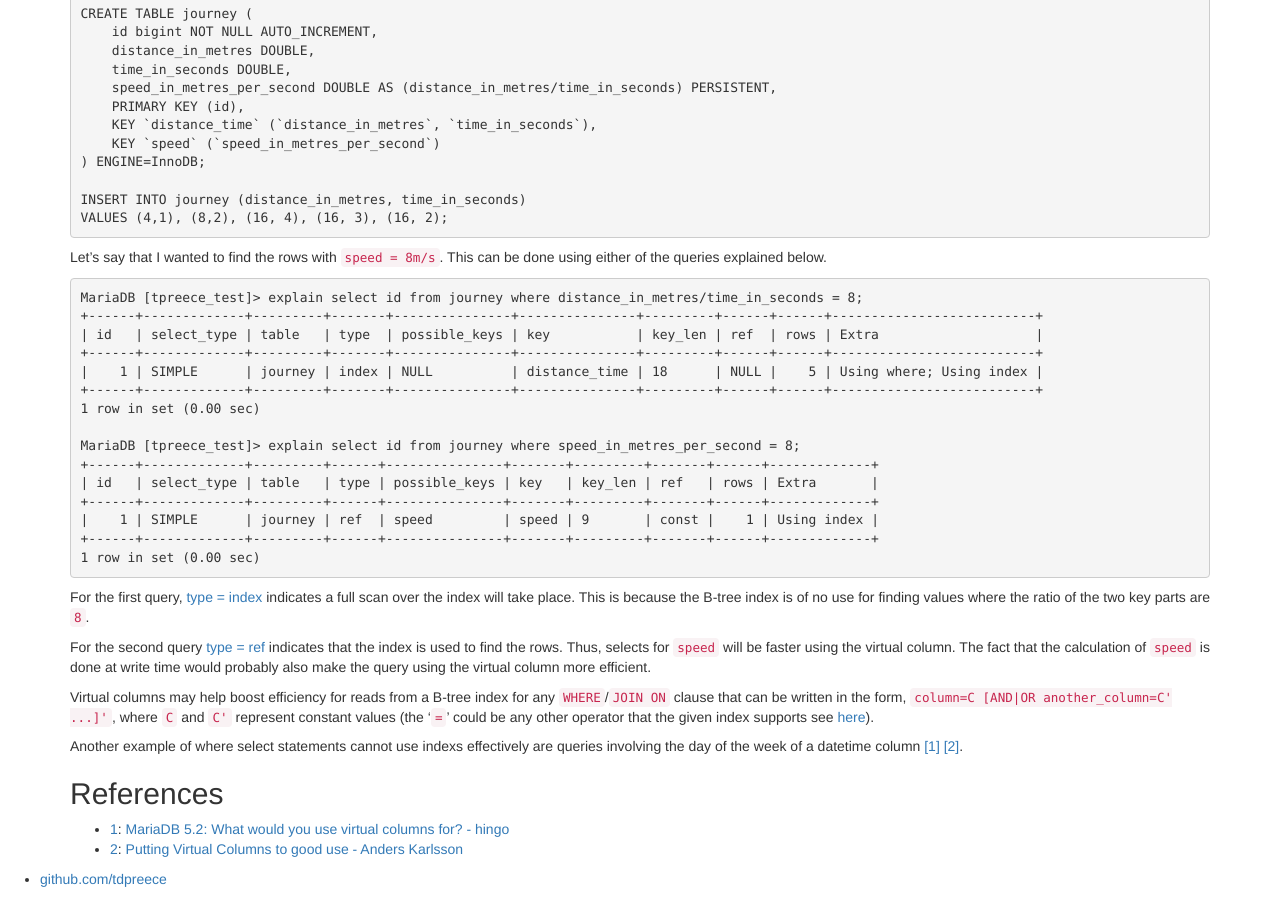
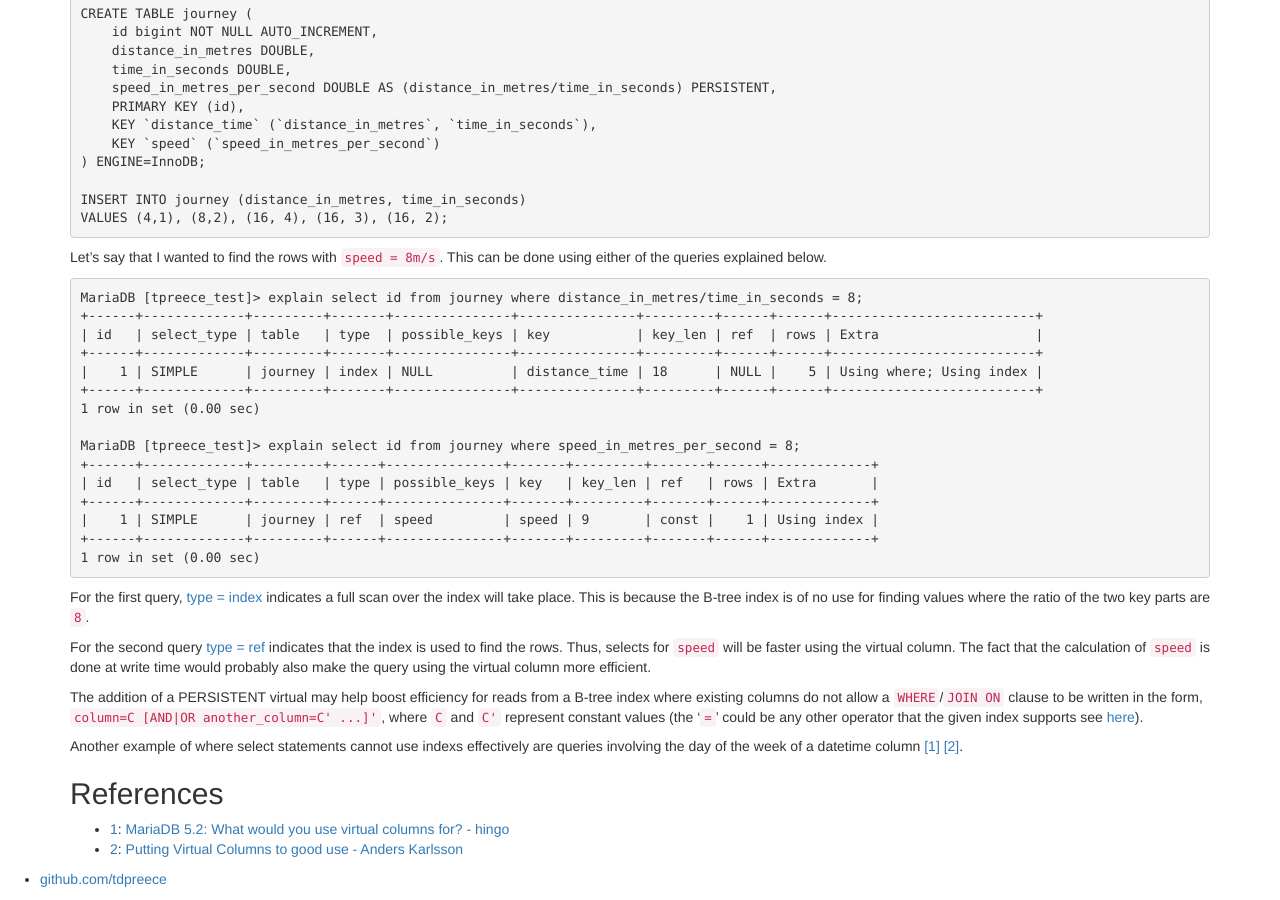
Before and after one commit to tdpreece/tdpreece.github.io, a Jekyll site: the page built from _posts/2016-12-13-uses-for-virtual-columns-in-mariadb.md, in a window 1280 px wide and 900 px high, scrolled down 1031 px. Built offline with Jekyll 4.4.1, drawn with Linux system fonts in a browser that asks for light colours.

Commit message:
virtual columns: fix negation.

```diff
--- a/_posts/2016-12-13-uses-for-virtual-columns-in-mariadb.md
+++ b/_posts/2016-12-13-uses-for-virtual-columns-in-mariadb.md
@@ -120,9 +120,9 @@ the virtual column.  The fact that the calculation of `speed` is done at write
 time would probably also make the query using the virtual column more
 efficient.
 
-Virtual columns may help
-boost efficiency for reads from a B-tree index
-for any `WHERE`/`JOIN ON` clause that can be written in
+The addition of a PERSISTENT virtual may help
+boost efficiency for reads from a B-tree index where existing
+columns do not allow a `WHERE`/`JOIN ON` clause to be written in
 the form, `column=C [AND|OR another_column=C' ...]'`, where `C` and `C'`
 represent constant values (the '`=`' could be any other operator that
 the given index supports see [here](https://mariadb.com/kb/en/mariadb/storage-engine-index-types/)).
```
